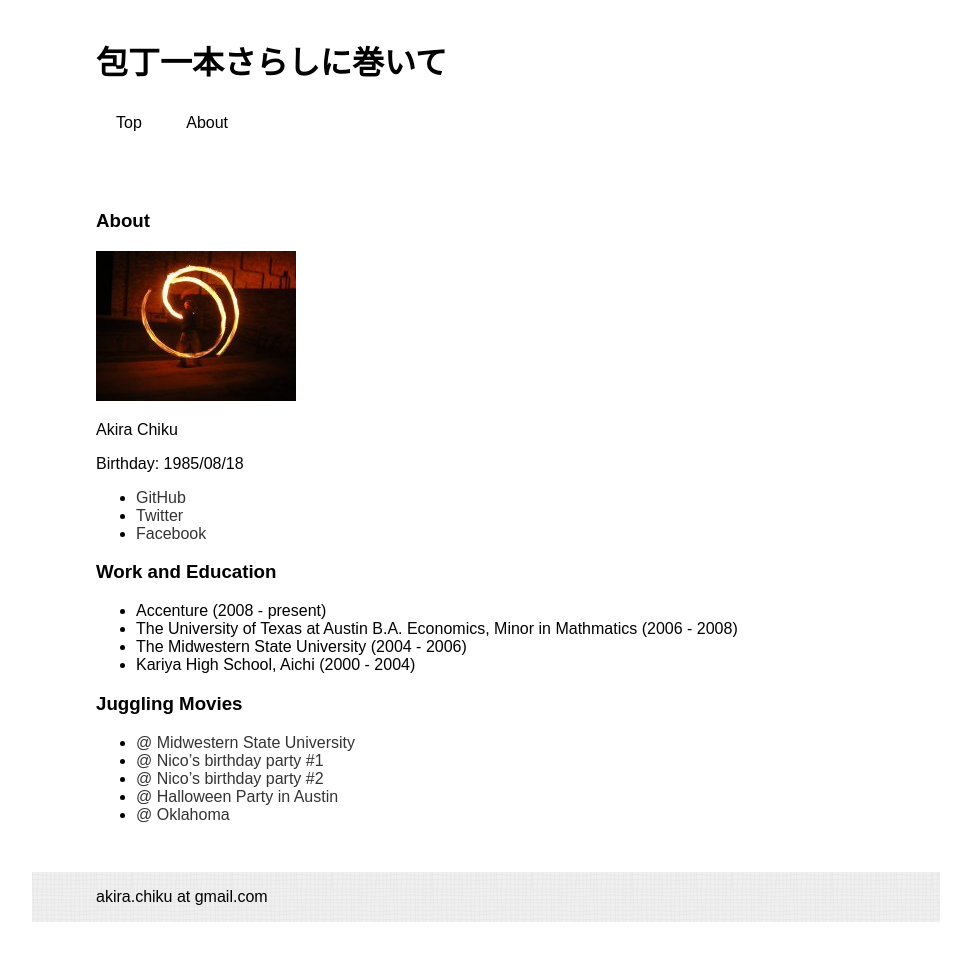
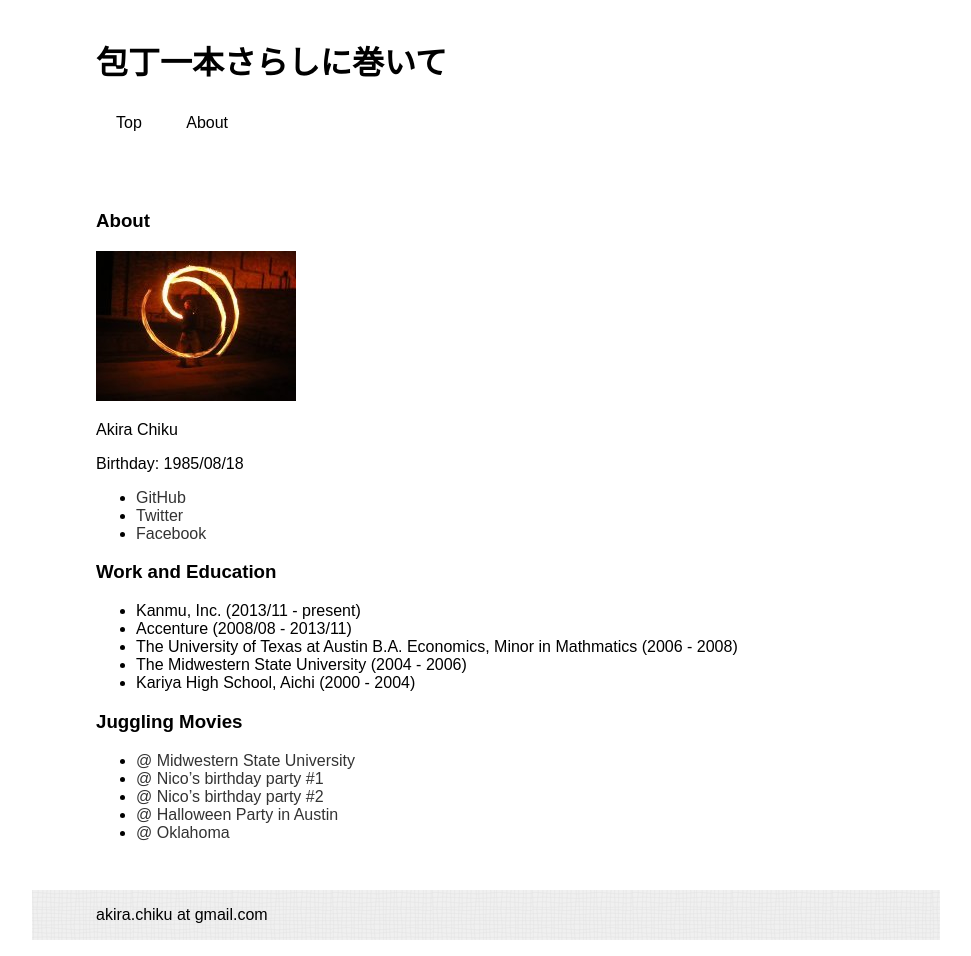
Before and after one commit to achiku/achiku.github.io, a Jekyll site: the page built from about.md, in a window 1280 px wide. Shown: the whole page, without its empty margins (154-1125 px from the left). Built offline with Jekyll 4.4.1, drawn with Linux system fonts in a browser that asks for light colours.

Commit message:
職歴変更

```diff
--- a/about.md
+++ b/about.md
@@ -16,7 +16,8 @@ Birthday: 1985/08/18
 
 ### Work and Education
 
-- Accenture (2008 - present)
+- Kanmu, Inc. (2013/11 - present)
+- Accenture (2008/08 - 2013/11)
 - The University of Texas at Austin B.A. Economics, Minor in Mathmatics (2006 - 2008)
 - The Midwestern State University (2004 - 2006)
 - Kariya High School, Aichi (2000 - 2004)
```
Also changed, not shown: 1 other file.
